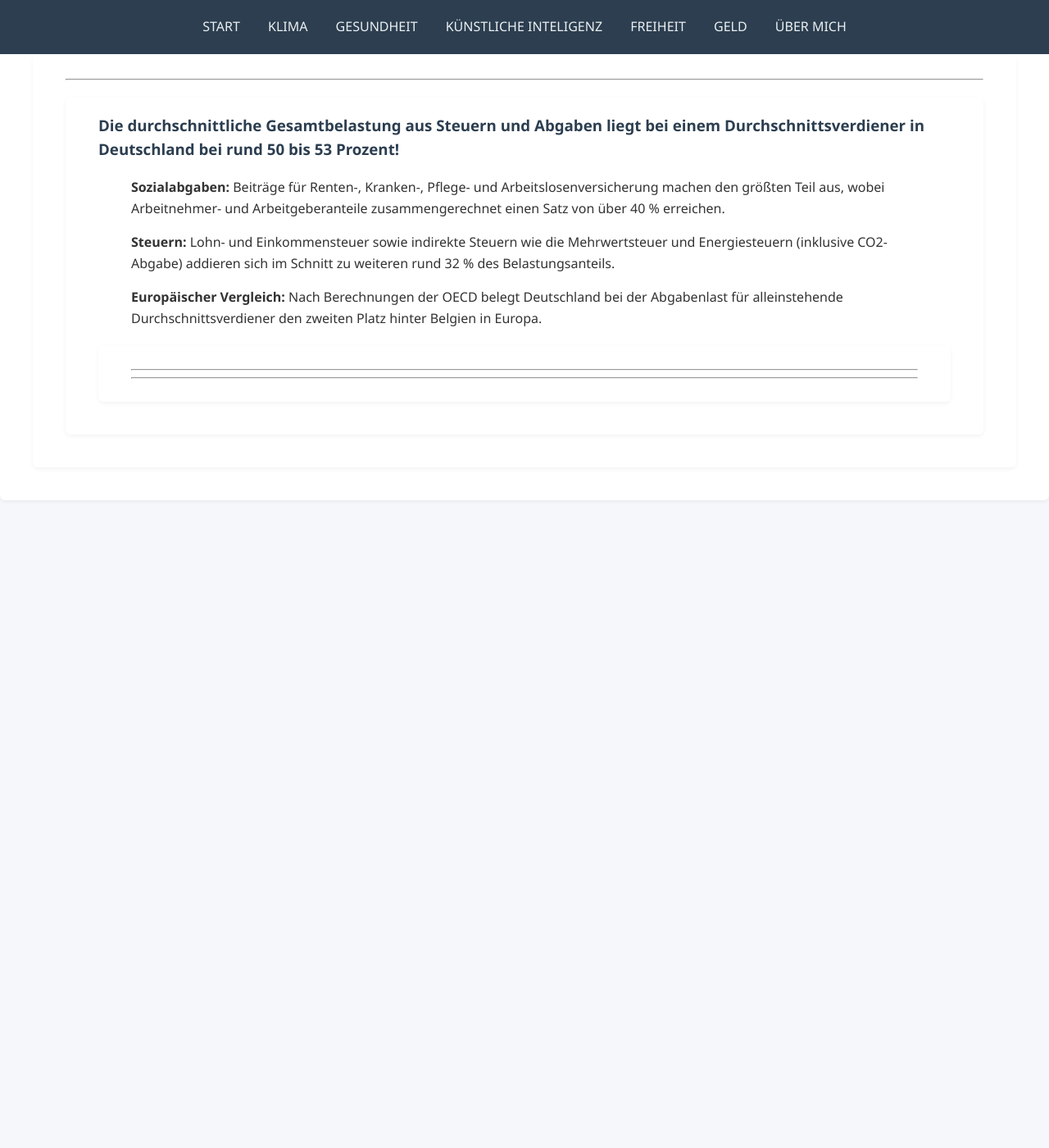
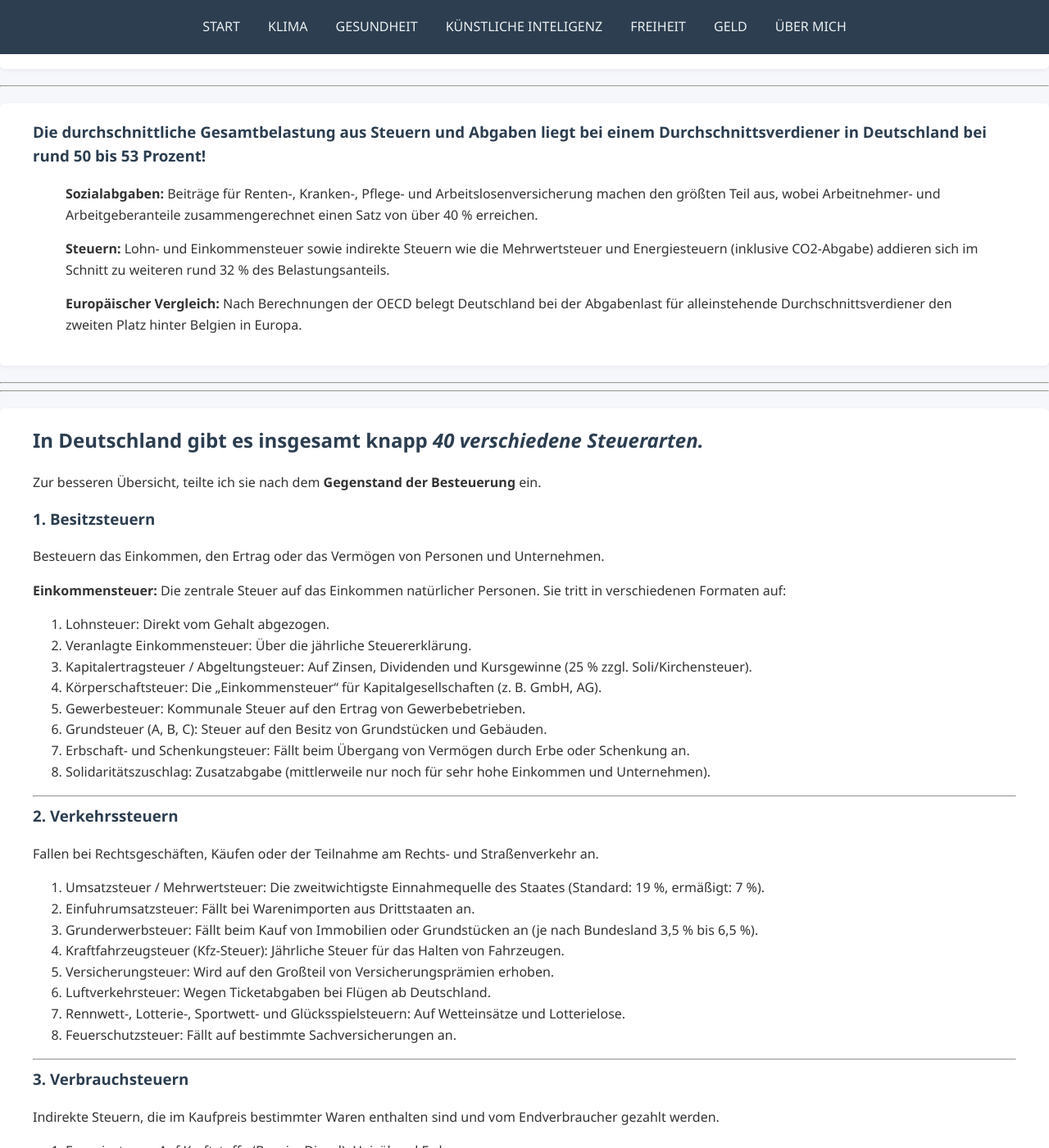
Before and after one commit to TheGermanTruth/TheGermanTruth, a Jekyll site: the page built from geld.md, in a window 1280 px wide and 1400 px high, scrolled down 3701 px. Shown: the whole window at 82% size. Built offline with Jekyll 4.4.1, drawn with Linux system fonts in a browser that asks for light colours; before the commit the page ends 4331 px from its top, so only the background shows below that; some of the changed text lies outside the part shown.

Commit message:
Update geld.md

```diff
--- a/geld.md
+++ b/geld.md
@@ -35,7 +35,7 @@ title: "Geld"
 
 ![Versteckte Steuern]({{ '/images/steuern5.jpg' | relative_url }}){: .shadow-img width="100%"}
 
-<div class="section one-column" markdown="1">
+</div>
 
 ---
 
@@ -52,7 +52,92 @@ title: "Geld"
 >**Europäischer Vergleich:** Nach Berechnungen der OECD belegt Deutschland bei der Abgabenlast für alleinstehende Durchschnittsverdiener
 >den zweiten Platz hinter Belgien in Europa.
 
-<div class="section one-column" markdown="1">
+</div>
 
 ---
 ---
+
+<div class="section one-column" markdown="1">
+
+## In Deutschland gibt es insgesamt knapp ***40 verschiedene Steuerarten.***
+
+Zur besseren Übersicht, teilte ich sie nach dem **Gegenstand der Besteuerung** ein.
+
+### 1. Besitzsteuern
+
+Besteuern das Einkommen, den Ertrag oder das Vermögen von Personen und Unternehmen.
+
+**Einkommensteuer:** Die zentrale Steuer auf das Einkommen natürlicher Personen. Sie tritt in verschiedenen Formaten auf:
+
+1. Lohnsteuer: Direkt vom Gehalt abgezogen.
+2. Veranlagte Einkommensteuer: Über die jährliche Steuererklärung.
+3. Kapitalertragsteuer / Abgeltungsteuer: Auf Zinsen, Dividenden und Kursgewinne (25 % zzgl. Soli/Kirchensteuer).
+4. Körperschaftsteuer: Die „Einkommensteuer“ für Kapitalgesellschaften (z. B. GmbH, AG).
+5. Gewerbesteuer: Kommunale Steuer auf den Ertrag von Gewerbebetrieben.
+6. Grundsteuer (A, B, C): Steuer auf den Besitz von Grundstücken und Gebäuden.
+7. Erbschaft- und Schenkungsteuer: Fällt beim Übergang von Vermögen durch Erbe oder Schenkung an.
+8. Solidaritätszuschlag: Zusatzabgabe (mittlerweile nur noch für sehr hohe Einkommen und Unternehmen).
+
+---
+
+### 2. Verkehrssteuern
+
+Fallen bei Rechtsgeschäften, Käufen oder der Teilnahme am Rechts- und Straßenverkehr an.
+
+1. Umsatzsteuer / Mehrwertsteuer: Die zweitwichtigste Einnahmequelle des Staates (Standard: 19 %, ermäßigt: 7 %).
+2. Einfuhrumsatzsteuer: Fällt bei Warenimporten aus Drittstaaten an.
+3. Grunderwerbsteuer: Fällt beim Kauf von Immobilien oder Grundstücken an (je nach Bundesland 3,5 % bis 6,5 %).
+4. Kraftfahrzeugsteuer (Kfz-Steuer): Jährliche Steuer für das Halten von Fahrzeugen.
+5. Versicherungsteuer: Wird auf den Großteil von Versicherungsprämien erhoben.
+6. Luftverkehrsteuer: Wegen Ticketabgaben bei Flügen ab Deutschland.
+7. Rennwett-, Lotterie-, Sportwett- und Glücksspielsteuern: Auf Wetteinsätze und Lotterielose.
+8. Feuerschutzsteuer: Fällt auf bestimmte Sachversicherungen an.
+
+---
+
+### 3. Verbrauchsteuern
+
+Indirekte Steuern, die im Kaufpreis bestimmter Waren enthalten sind und vom Endverbraucher gezahlt werden.
+
+1. Energiesteuer: Auf Kraftstoffe (Benzin, Diesel), Heizöl und Erdgas.
+2. Stromsteuer: Steuer auf den Verbrauch elektrischer Energie.
+3. Tabaksteuer: Auf Zigaretten, Tabak, Vapes und E-Zigaretten-Liquids.
+4. Alkoholische Genussmittel:
+5. Biersteuer
+6. Alkoholsteuer (für Spirituosen)
+7. Schaumweinsteuer („Sektsteuer“)
+8. Zwischenerzeugnissteuer (z. B. für Portwein oder Sherry)
+9. Alkopopsteuer
+10. Kaffeesteuer: Auf den Verbrauch von Röst- und löslichem Kaffee.
+
+---
+
+### 4. Kommunale Satzungs- & Aufwandsteuern
+
+Steuern, die von Städten und Gemeinden individuell erhoben werden.
+
+1. Hundesteuer: Für das Halten von Hunden.
+2. Zweitwohnungsteuer: Bei Anmeldung eines zweiten Wohnsitzes.
+3. Vergnügungsteuer: Auf Spielgeräte, Diskotheken oder Kinoeintritte.
+4. Bettensteuer / Tourismusabgabe: In vielen Städten bei Hotelübernachtungen.
+5. Verpackungssteuer: In einigen Städten auf Einwegverpackungen.
+6. Jagd- und Fischereisteuer
+
+---
+---
+
+### Wichtiger Unterschied: Steuer vs. Sozialabgabe vs. Gebühr
+
+1. Steuern sind ohne Gegenleistung geschuldet (das Geld fließt in den allgemeinen Haushalt).
+2. Kirchensteuer: Ist zwar formal eine Steuer, wird aber von den Kirchen erhoben (das Finanzamt zieht sie nur ein).
+3. Sozialabgaben (Renten-, Kranken-, Pflege- und Arbeitslosenversicherung) sowie Rundfunkbeitrag oder Müllgebühren sind keine Steuern, da sie zweckgebunden
+    sind bzw. eine direkte Gegenleistung beinhalten.
+
+---
+
+</div>
+
+
+
+---
+---
```
